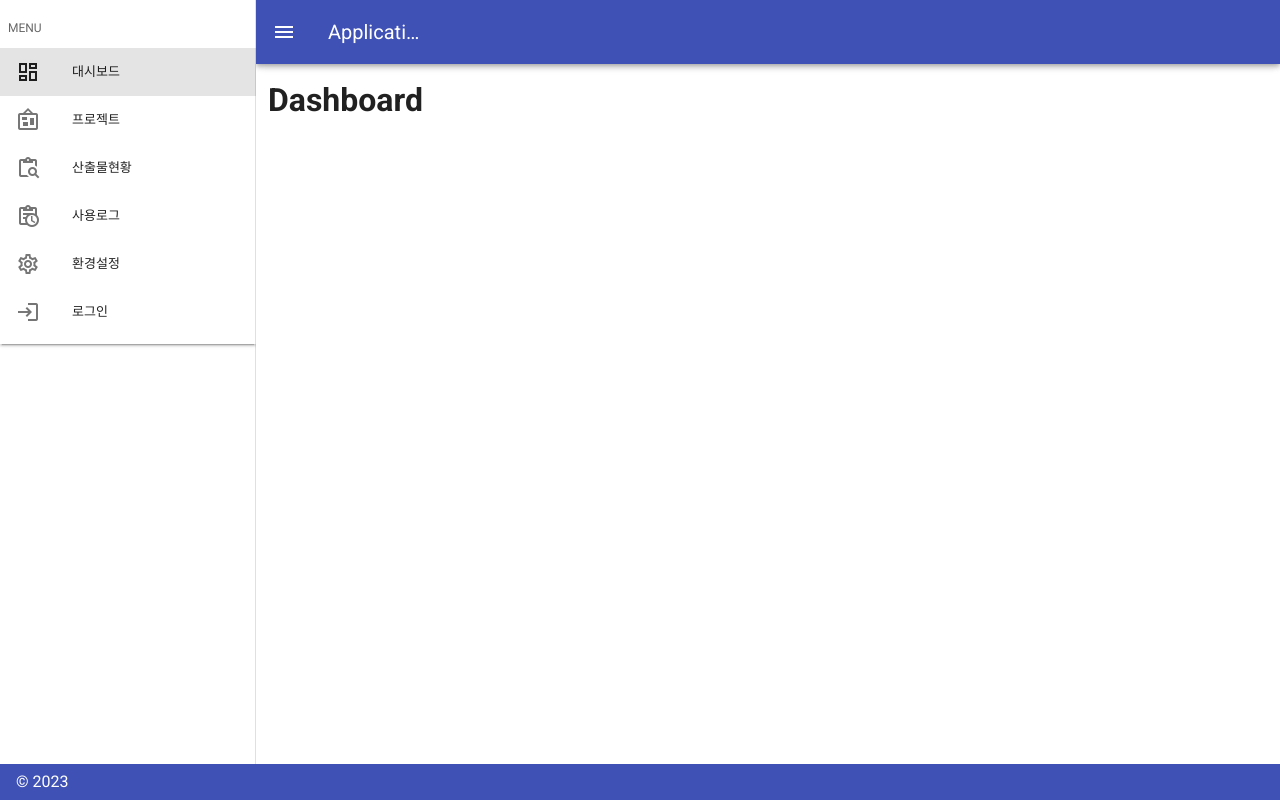
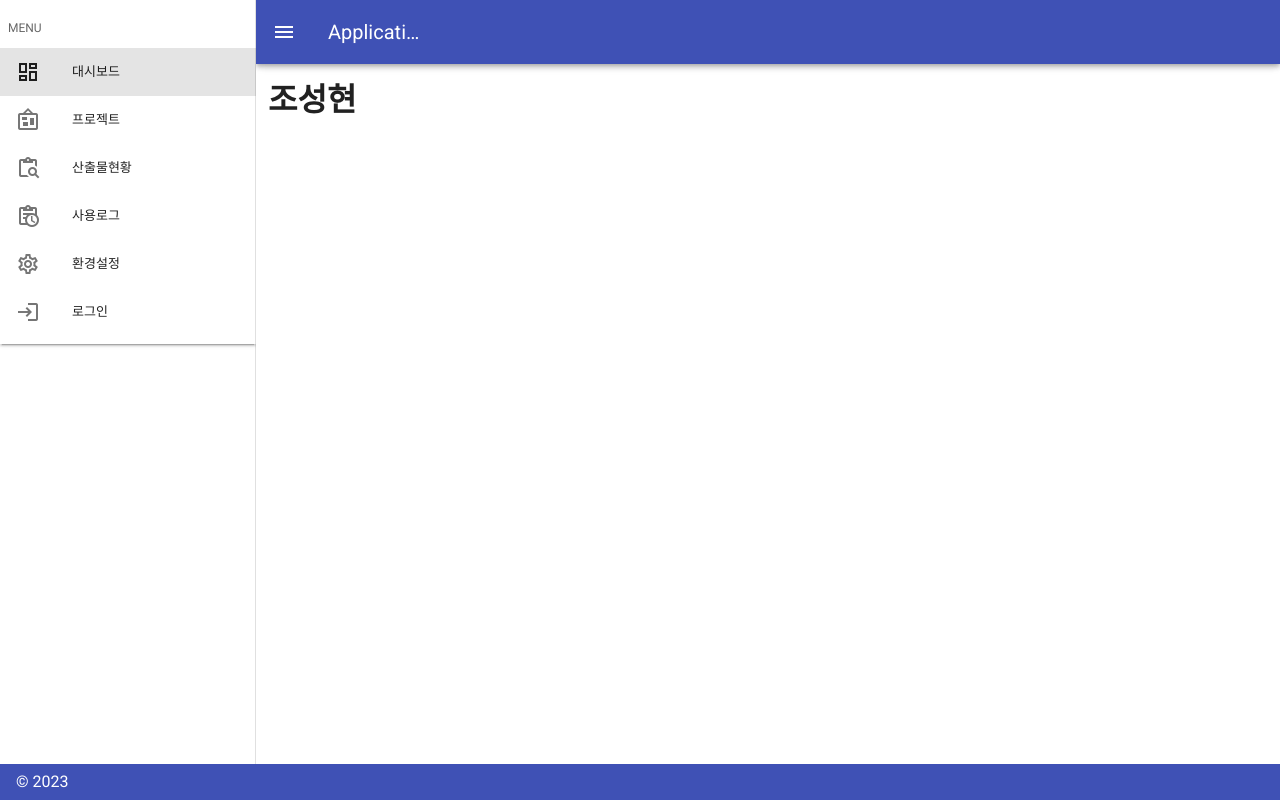
Before and after one commit to jeonginwoo/ALLIN, a Vue app: page / in a window 1280 px wide. Built offline with nearby package versions, Linux system fonts and the light colour scheme.

Commit message:
Update Dashboard.vue

```diff
--- a/src/views/Dashboard.vue
+++ b/src/views/Dashboard.vue
@@ -1,5 +1,5 @@
 <template>
   <v-container>
-    <h1>Dashboard</h1>
+    <h1>조성현</h1>
   </v-container>
 </template>
```
